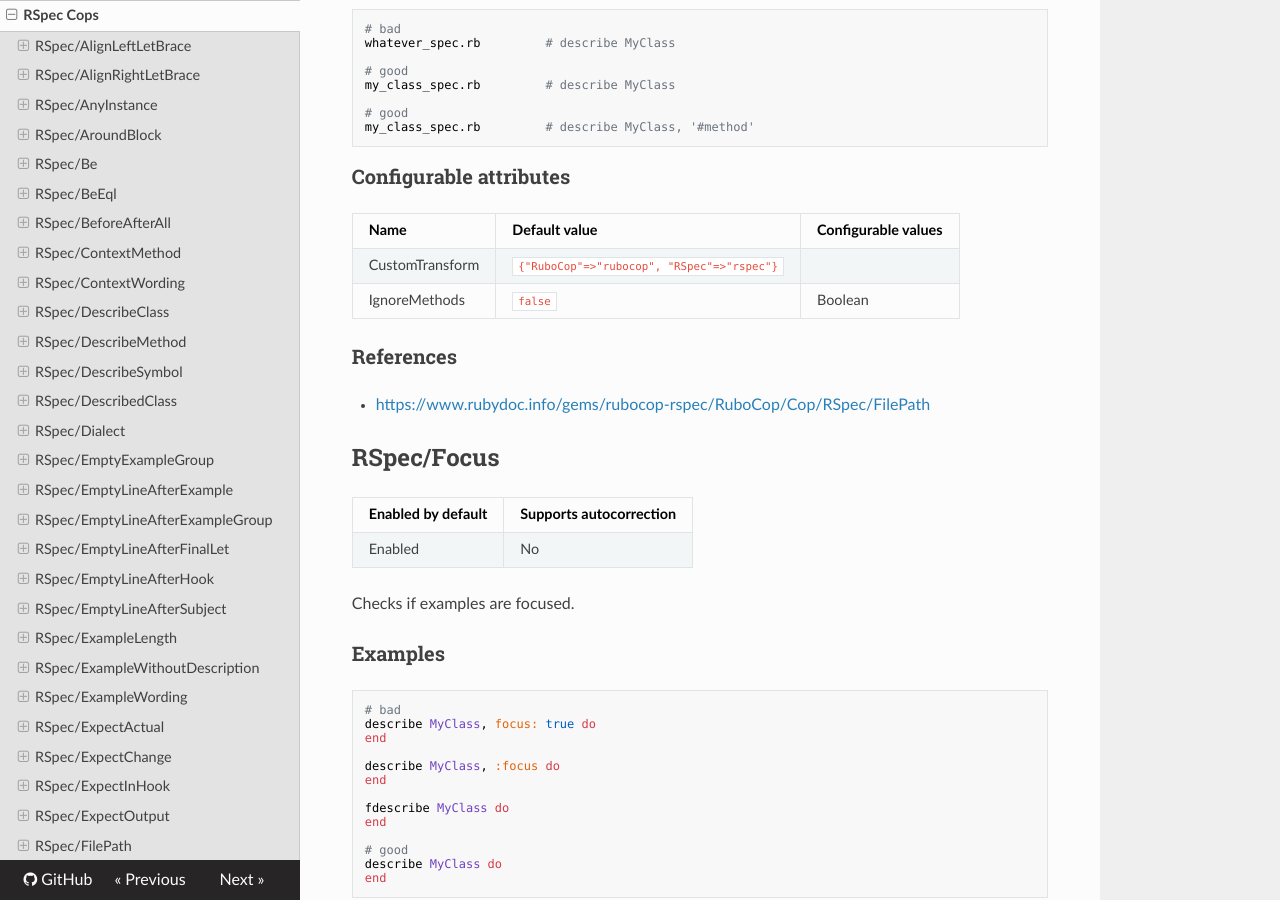
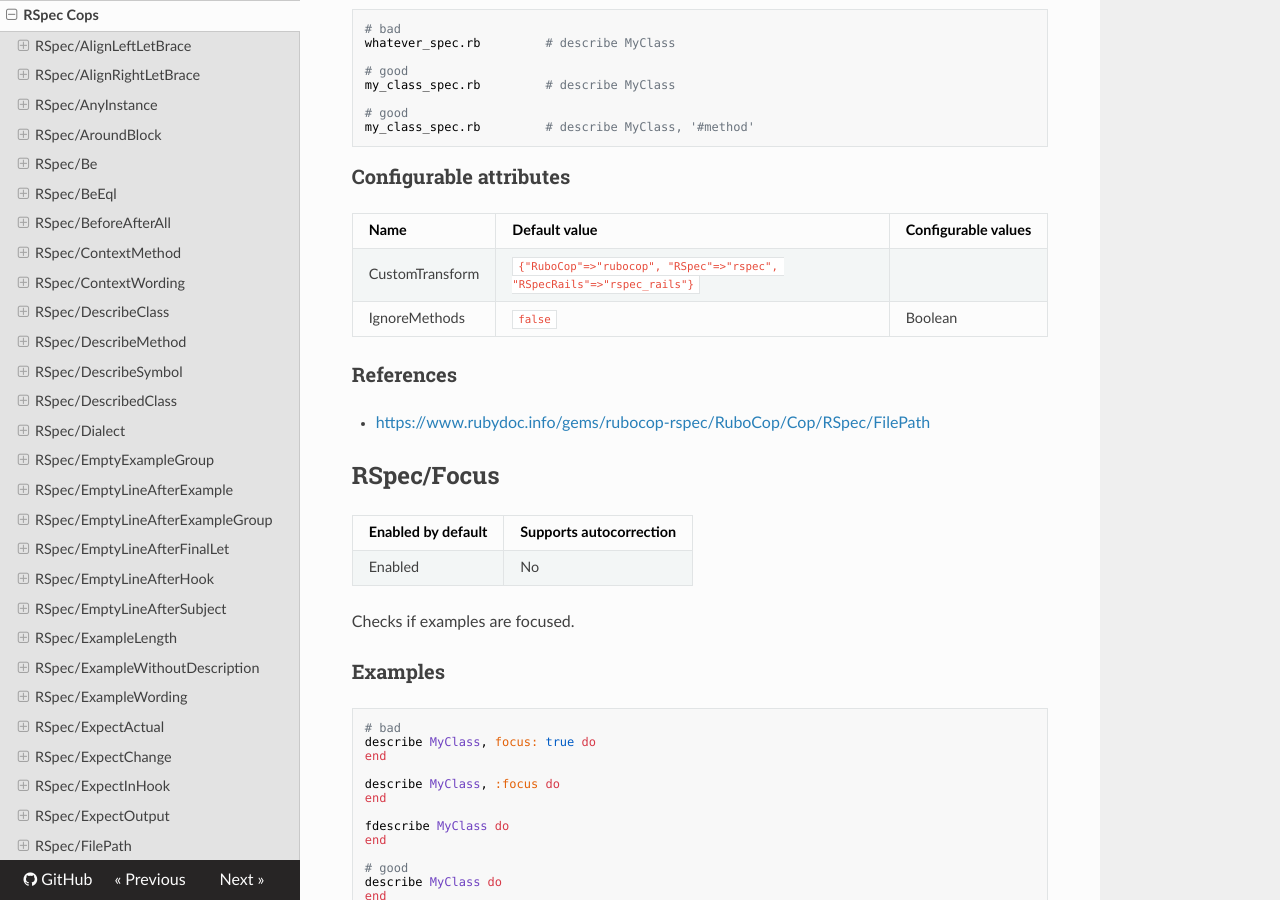
Before and after one commit to rubocop/rubocop-rspec, an MkDocs documentation site: the page built from manual/cops_rspec.md, in a window 1280 px wide and 900 px high, scrolled down 21825 px. Built offline with MkDocs 1.6.1, drawn with Linux system fonts in a browser that asks for light colours; nearby versions of some CDN libraries; old or Windows-style settings are respelled for this version of MkDocs.

Commit message:
Update default RSpec/FilePath inflections
Add RSpecRails -> rspec_rails pair.

```diff
--- a/.rubocop.yml
+++ b/.rubocop.yml
@@ -48,7 +48,3 @@ RSpec/ExampleLength:
 RSpec/DescribeClass:
   Exclude:
     - spec/project/**/*.rb
-
-RSpec/FilePath:
-  Exclude:
-    - spec/rubocop/cop/rspec/rspec_rails/**/*.rb
--- a/manual/cops_rspec.md
+++ b/manual/cops_rspec.md
@@ -1135,7 +1135,7 @@ my_class_spec.rb         # describe MyClass, '#method'
 
 Name | Default value | Configurable values
 --- | --- | ---
-CustomTransform | `{"RuboCop"=>"rubocop", "RSpec"=>"rspec"}` |
+CustomTransform | `{"RuboCop"=>"rubocop", "RSpec"=>"rspec", "RSpecRails"=>"rspec_rails"}` |
 IgnoreMethods | `false` | Boolean
 
 ### References
```
Also changed, not shown: 1 other file.
